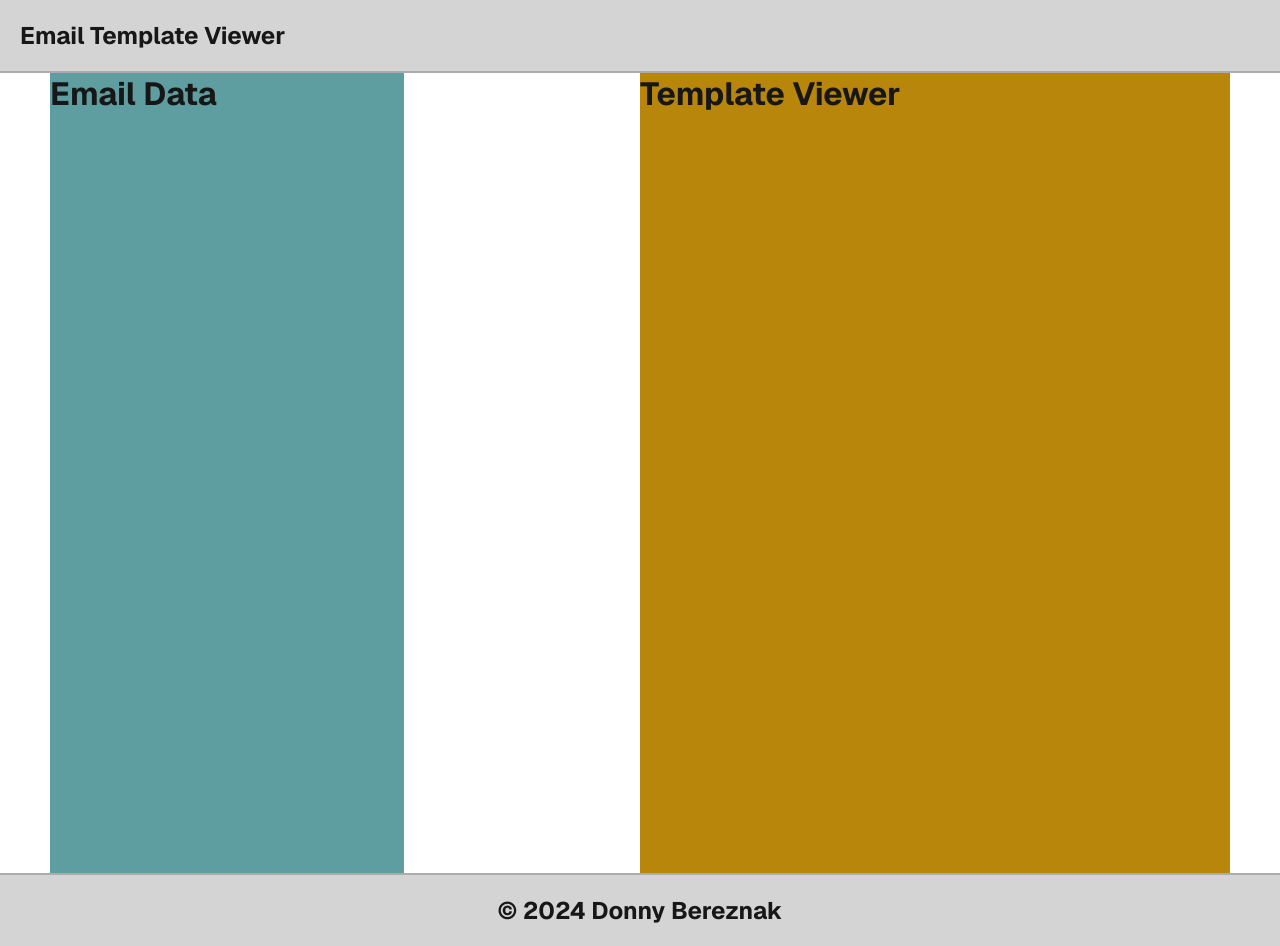
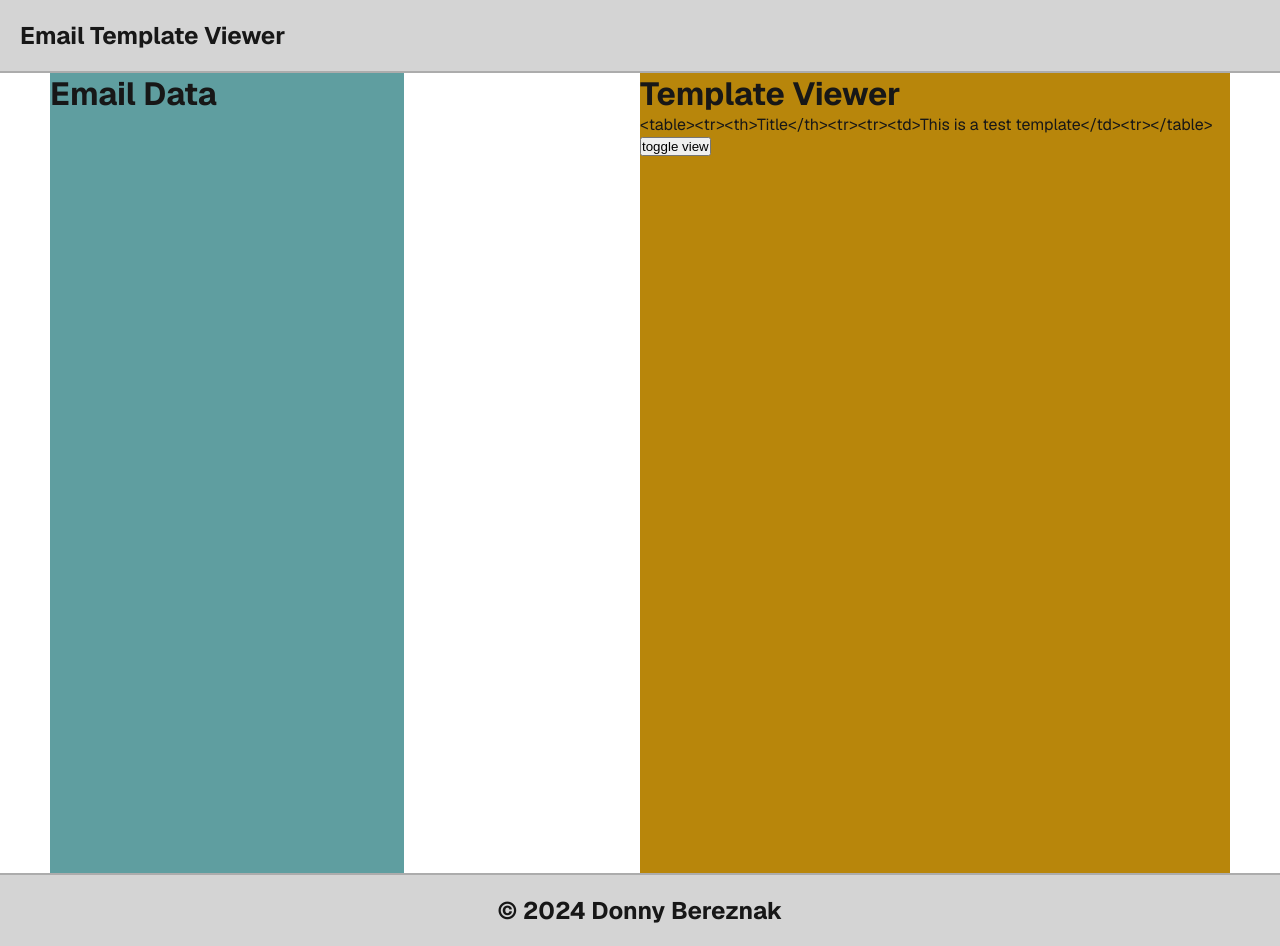
Before and after one commit to DBereznak/email_templates, a Next.js app in the folder email-template-viewer/: page / in a window 1280 px wide. Built offline with nearby package versions, Linux system fonts and the light colour scheme.

Commit message:
Added the ability to toggle email views

```diff
--- /dev/null
+++ b/email-template-viewer/src/app/components/EmailHTML.tsx
@@ -0,0 +1,9 @@
+import { RawEmailProp } from "./appTypes";
+
+export default function EmailHTML({rawHTML}: RawEmailProp) {
+    return (
+        <div>
+            {rawHTML}
+        </div>
+    )
+}
--- /dev/null
+++ b/email-template-viewer/src/app/components/appTypes.ts
@@ -0,0 +1,3 @@
+export interface RawEmailProp {
+    rawHTML: string;
+}
--- /dev/null
+++ b/email-template-viewer/src/app/components/emailTemplate.tsx
@@ -0,0 +1,17 @@
+"use client"
+
+import { useState } from "react";
+import EmailHTML from "./EmailHTML";
+import RenderedEmail from "./renderedEmail";
+import { RawEmailProp } from "./appTypes";
+
+
+export default function EmailTemplate({rawHTML}: RawEmailProp) {
+    const [mode, setMode] = useState(false);
+    return (
+        <div>
+            {mode ? <RenderedEmail rawHTML={rawHTML} /> : <EmailHTML rawHTML={rawHTML} /> }
+            <button onClick={() => setMode(!mode)}>toggle view</button>
+        </div>
+    )
+}
--- /dev/null
+++ b/email-template-viewer/src/app/components/emailTemplates.ts
@@ -0,0 +1,3 @@
+export const emailTemplates = [
+    {id: 1, email: "<table><tr><th>Title</th><tr><tr><td>This is a test template</td><tr></table>"}
+];
--- /dev/null
+++ b/email-template-viewer/src/app/components/renderedEmail.tsx
@@ -0,0 +1,7 @@
+import { RawEmailProp } from "./appTypes";
+
+export default function RenderedEmail({rawHTML}: RawEmailProp) {
+    return (
+        <div dangerouslySetInnerHTML={{__html: rawHTML}} />
+    )
+}
--- a/email-template-viewer/src/app/components/templateViewer.tsx
+++ b/email-template-viewer/src/app/components/templateViewer.tsx
@@ -1,9 +1,14 @@
 import styles from "./templateViewer.module.css";
+import EmailTemplate from "./emailTemplate";
+import { emailTemplates } from "./emailTemplates";
 
 export default function TemplateViewer() {
+
+    const templates = emailTemplates.map(template => <div key={template.id}> <EmailTemplate rawHTML={template.email} /> </div>)
     return (
         <div className={styles.viewer}>
             <h1>Template Viewer</h1>
+            <div>{templates}</div>
         </div>
     )
 };
```
